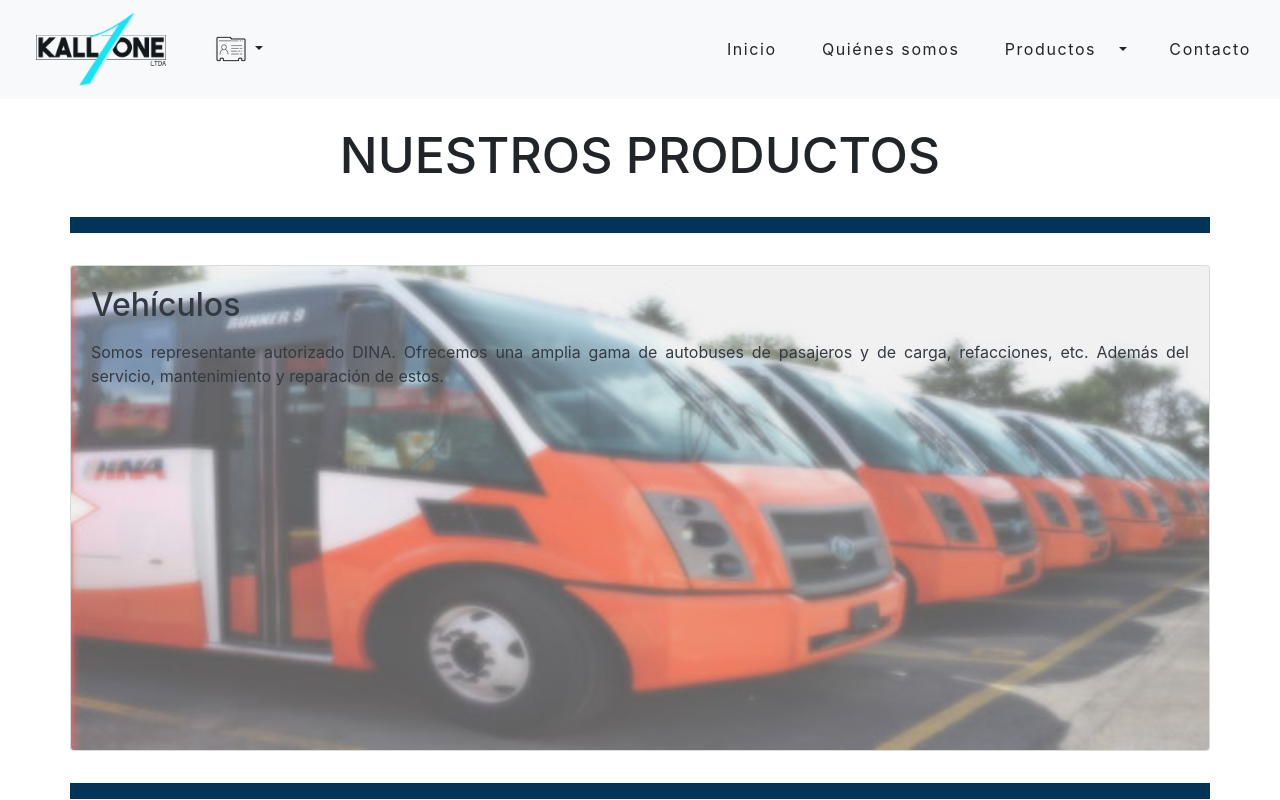
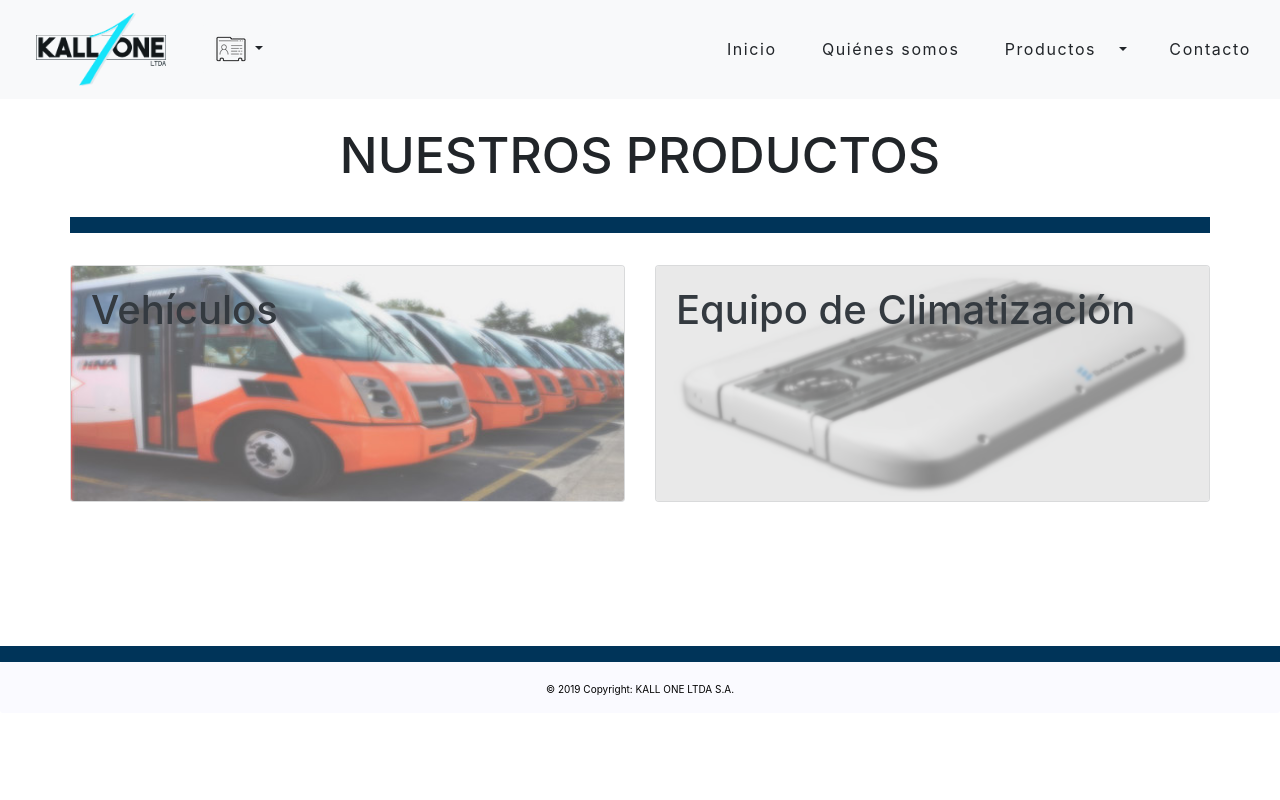
Before and after one commit to jamalamar/KallOne, a React (Create React App) app: page /Productos in a window 1280 px wide. Shown: the top 800 px of the page. Built offline with nearby package versions, Linux system fonts and the light colour scheme.

Commit message:
new design for productos page

```diff
--- a/src/Views/Productos.js
+++ b/src/Views/Productos.js
@@ -15,34 +15,46 @@ function Productos(){
 				<h1 style={style.title}>NUESTROS PRODUCTOS</h1>
 				<div style={style.divisionTwo}></div>
 
+				<Row>
+					<Col>
 						<Card className="bg-light text-dark" as={Link} to="/Vehículos">
 						  <Card.Img src="Assets/transfer2/runners.jpg" alt="Camiones" stlyle={style.cardImg} />
 						  <Card.ImgOverlay>
-						    <h2 className="mb-3" stlyle={style.cardTitle}>Vehículos</h2>
+						    <h1 className="mb-3" stlyle={style.cardTitle}>Vehículos</h1>
+						    {/*
 							    <Card.Text style={style.cardText}>
 							      Somos representante autorizado DINA.
 							      Ofrecemos una amplia gama de autobuses de pasajeros y de carga,
 							       refacciones, etc. Además del servicio, mantenimiento y reparación de estos.
 							    </Card.Text>
+							*/}
 						  </Card.ImgOverlay>
 						</Card>
+					</Col>
 
-						<div style={style.divisionTwo}></div>
 
+
+					<Col>
 						<Card className="bg-light text-dark" as={Link} to="/Climatización">
 						  <Card.Img src="Assets/transfer2/airCond.png" alt="Equipo de climatización" stlyle={style.cardImg} />
 						  <Card.ImgOverlay >
-						    <h2 className="mb-3" stlyle={style.cardTitle}>Equipo de Climatización</h2>
+						    <h1 className="mb-3" stlyle={style.cardTitle}>Equipo de Climatización</h1>
+
+						    {/*
 						    	<Card.Text style={style.cardText}>
     						      Somos representante autorizado Eberspächer Climate Control Systems.
     						       Ofrecemos equipos de climatización, refacciones, etc.
     						        Además del servicio, mantenimiento, instalación y reparación de estos.
     						    </Card.Text>
+						    */}
+
 						  </Card.ImgOverlay>
 						</Card>
-
+					</Col>
+				</Row>
 
 			</Container>
+			<div style={style.divisionThree}></div>
 
 
 		</div>
@@ -58,7 +70,7 @@ const style = {
 	  },
 	  container: {
 	  	margin: 'auto',
-	  	padding: '0em 0em 2em 0em'
+	  	padding: '0em 0em 7em 0em'
 	  },
 	  cardText: {
 	  	textAlign: 'justify'
@@ -72,6 +84,12 @@ const style = {
 		height: '1em',
 		backgroundColor: '#003459'
 	  },
+      divisionThree: {
+		margin: '2em 0em 0em 0em',
+		width: '100%',
+		height: '1em',
+		backgroundColor: '#003459'
+	  }
 }
 
 export default Productos;
```
Lines whose indentation alone changed are shown as unchanged.
